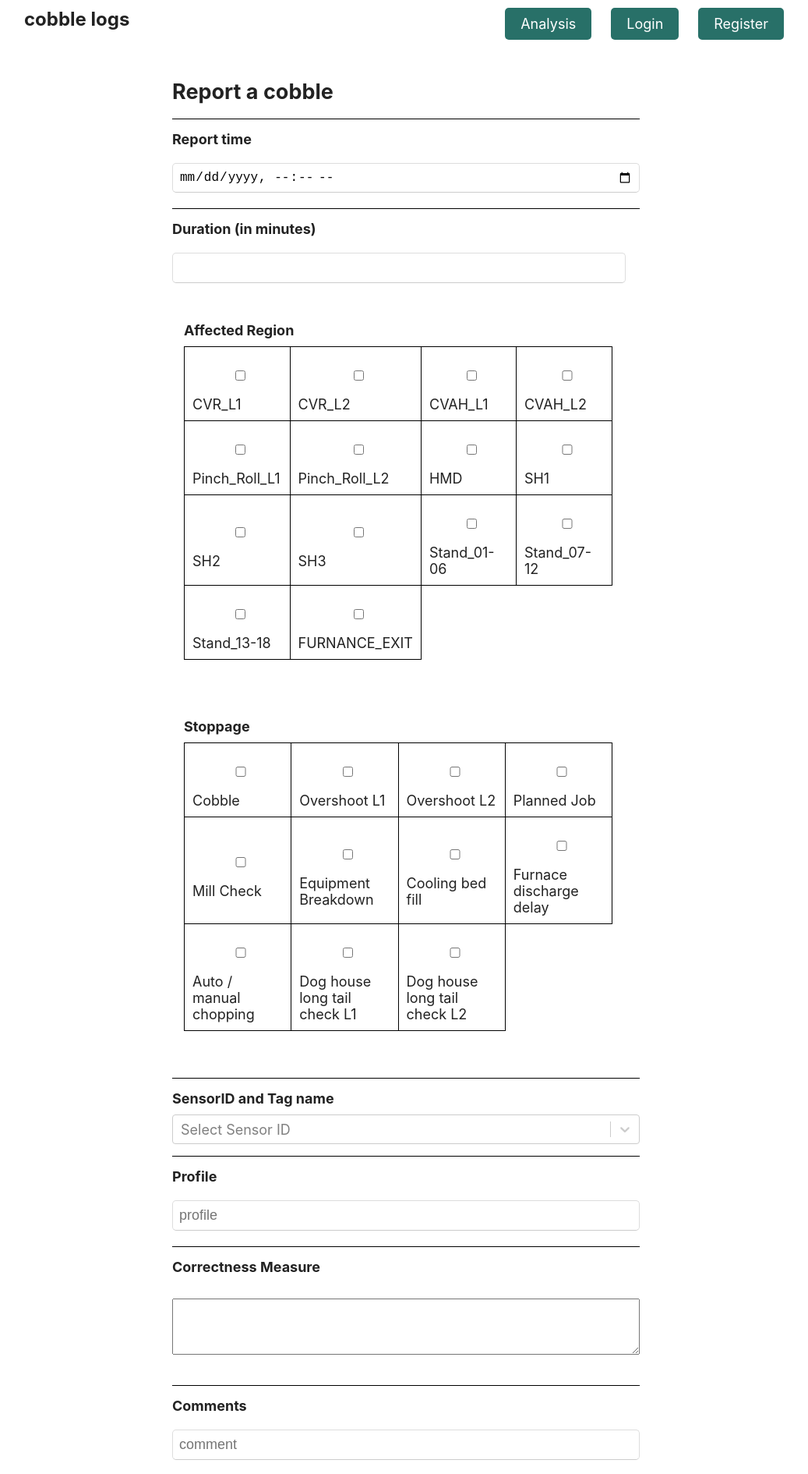
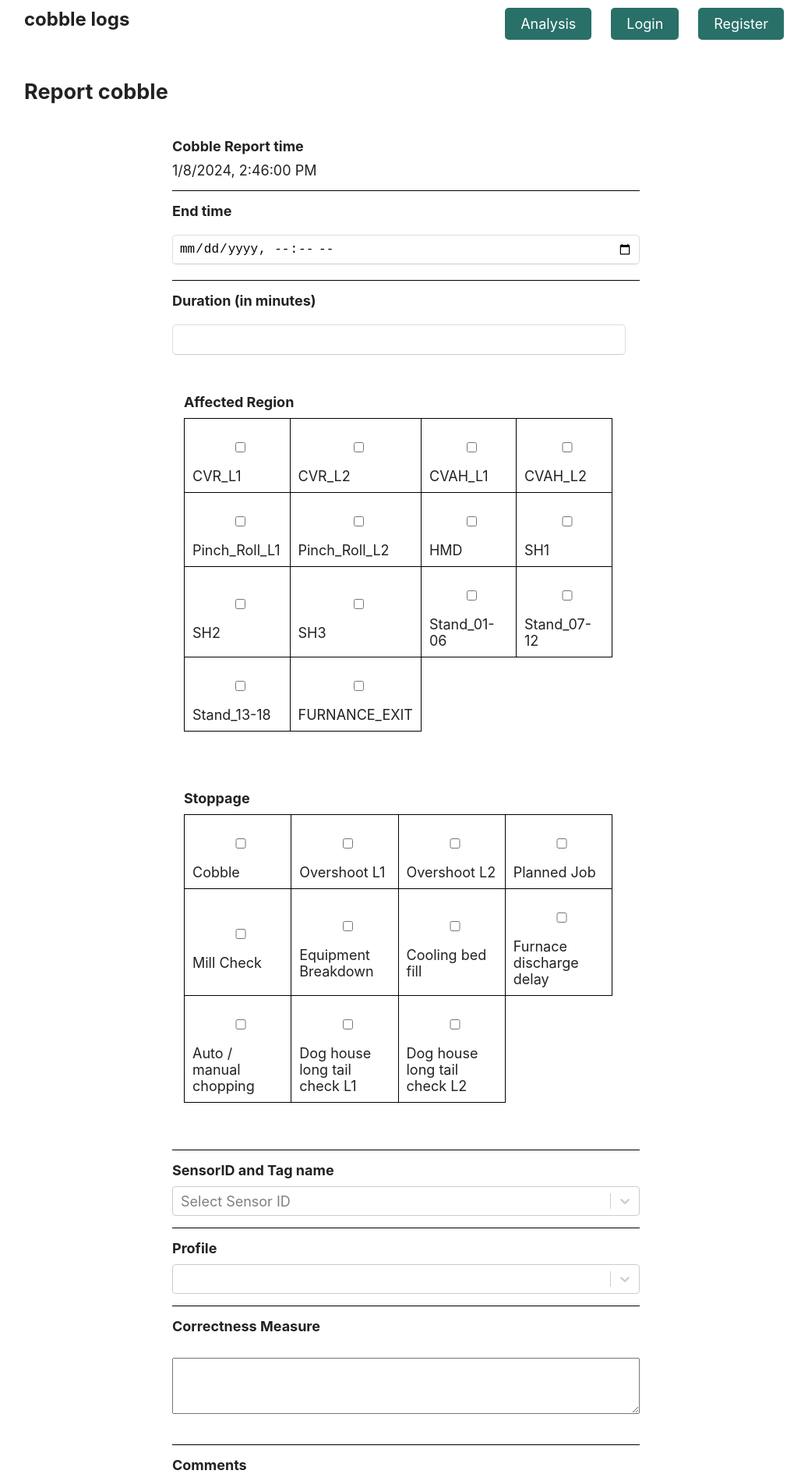
Before and after one commit to allelbhagya/works, a React (Create React App) app in the folder client/: page /create in a window 1280 px wide. Shown: the top 1890 px of the page at 78% size, without its empty margins (119-1156 px from the left). Built offline with nearby package versions, Linux system fonts and the light colour scheme; no server answers.

Commit message:
profile selection - create log

```diff
--- a/client/src/App.css
+++ b/client/src/App.css
@@ -65,6 +65,7 @@ h1 {
 }
 
 .logform {
+  padding-top: 10px;
   max-width: 600px;
   margin: 0 auto;
 }
--- a/client/src/components/CreateLog.js
+++ b/client/src/components/CreateLog.js
@@ -1,7 +1,7 @@
 import { useState } from "react";
 import { Navigate } from "react-router-dom";
 import { useEffect } from "react";
-import Select from "react-select"; // Import react-select
+import Select from "react-select";
 
 export default function CreateLog() {
   const [times, setTimes] = useState('');
@@ -15,8 +15,21 @@ export default function CreateLog() {
   const [comms, setComms] = useState('');
   const [sensorOptions, setSensorOptions] = useState([]);
   const [redirect, setRedirect] = useState(false);
+  const [createdAtTimestamp, setCreatedAtTimestamp] = useState('');
+
+  const handleEndTimeChange = (ev) => {
+    const endTime = new Date(ev.target.value);
+    const currentTime = new Date();
+    const timeDifferenceInMinutes = Math.floor((endTime - currentTime) / (1000 * 60));
+
+    // Update the duration state with the calculated difference
+    setDuration(timeDifferenceInMinutes >= 0 ? timeDifferenceInMinutes : '');
+    setTimes(ev.target.value);
+  };
 
   useEffect(() => {
+    const currentTimeStamp = new Date();
+    setCreatedAtTimestamp(currentTimeStamp.toISOString());
     const fetchSensorOptions = async () => {
       try {
         const response = await fetch('/sensor.csv');
@@ -65,6 +78,8 @@ export default function CreateLog() {
     "Auto / manual chopping", "Dog house long tail check L1", "Dog house long tail check L2"
   ];
 
+  const profileOptions = ["2x10MM", "2x8MM", "2x16MM", "2x12MM", "2x20MM"]
+
   const handleRegionChange = (selectedRegion) => {
     const updatedRegions = selectedRegions.includes(selectedRegion)
       ? selectedRegions.filter(region => region !== selectedRegion)
@@ -79,8 +94,13 @@ export default function CreateLog() {
     setSelectedStoppages(updatedStoppages);
   };
 
+  const handleProfileChange = (selectedProfile) => {
+    setProf(selectedProfile.value);
+  };
+
   async function createNewLog(ev) {
     const data = new FormData();
+    data.set('createdAt', createdAtTimestamp);
     data.set('time', times);
     data.set('duration', duration);
     data.set('region', JSON.stringify(selectedRegions));
@@ -104,23 +124,41 @@ export default function CreateLog() {
   if (redirect) {
     return <Navigate to={'/'} />;
   }
+  const currTime = new Date();
+
+  const formatTimestamp = (timestamp) => {
+    try {
+      return new Date(timestamp).toLocaleString();
+    } catch (error) {
+      console.error('Invalid date:', timestamp);
+      return timestamp;
+    }
+  };
 
   return (
+    <>
+        <div>
+        <h1>Report cobble</h1>
+        </div>
     <form className="logform" onSubmit={createNewLog}>
-      <h1>Report a cobble</h1>
-      <label>Report time</label>
+
+      <div>
+      <label>Cobble Report time</label>
+      {formatTimestamp(currTime.toISOString())}
+    </div>
+
+
+    <label>End time</label>
         <input
           type="datetime-local"
           value={times}
-        onChange={(ev) => setTimes(ev.target.value)}
+          onChange={handleEndTimeChange}  // Use the new event handler
         />
-      <label>
-        Duration (in minutes)
-      </label>
+        <label>Duration (in minutes)</label>
         <input
           type="number"
           value={duration}
-        onChange={ev => setDuration(ev.target.value)}
+          onChange={(ev) => setDuration(ev.target.value)}
         />
 
 
@@ -198,11 +236,14 @@ export default function CreateLog() {
           <label>
             Profile
           </label>
-      <input
-        type="text"
-        placeholder="profile"
-        value={prof}
-        onChange={ev => setProf(ev.target.value)}
+          <Select
+  value={{ value: prof, label: prof }}
+  options={profileOptions.map((profileOption) => ({
+    value: profileOption,
+    label: profileOption,
+  }))}
+  onChange={handleProfileChange}
+  placeholder="Select Profile"
 />
       <label>
         Correctness Measure
@@ -225,5 +266,7 @@ export default function CreateLog() {
       />
       <button>Submit log</button>
     </form>
+    </>
+
   )
 }
```
Also changed, not shown: 2 other files (tests, documents, lock files or other folders). Lines whose indentation alone changed are shown as unchanged.
